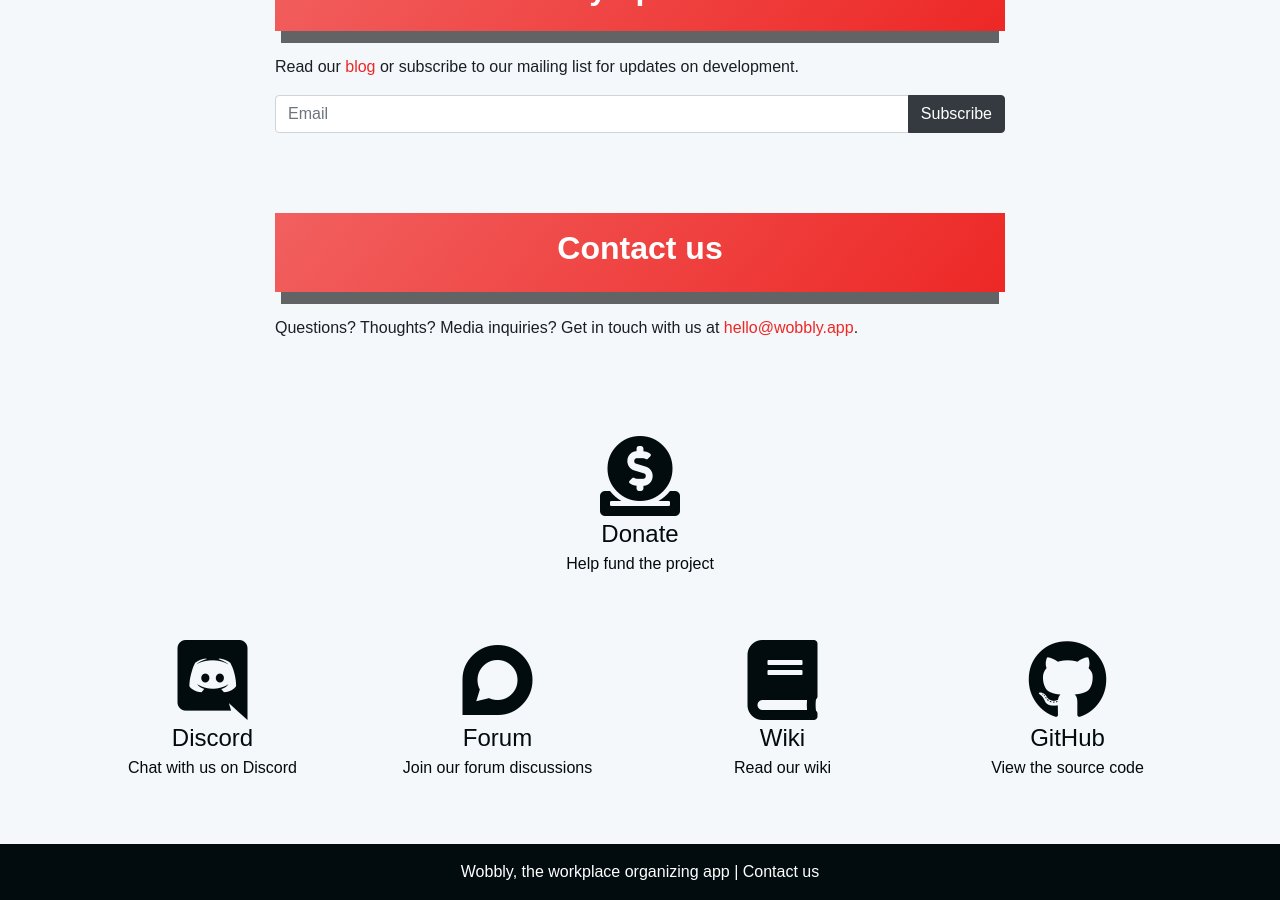
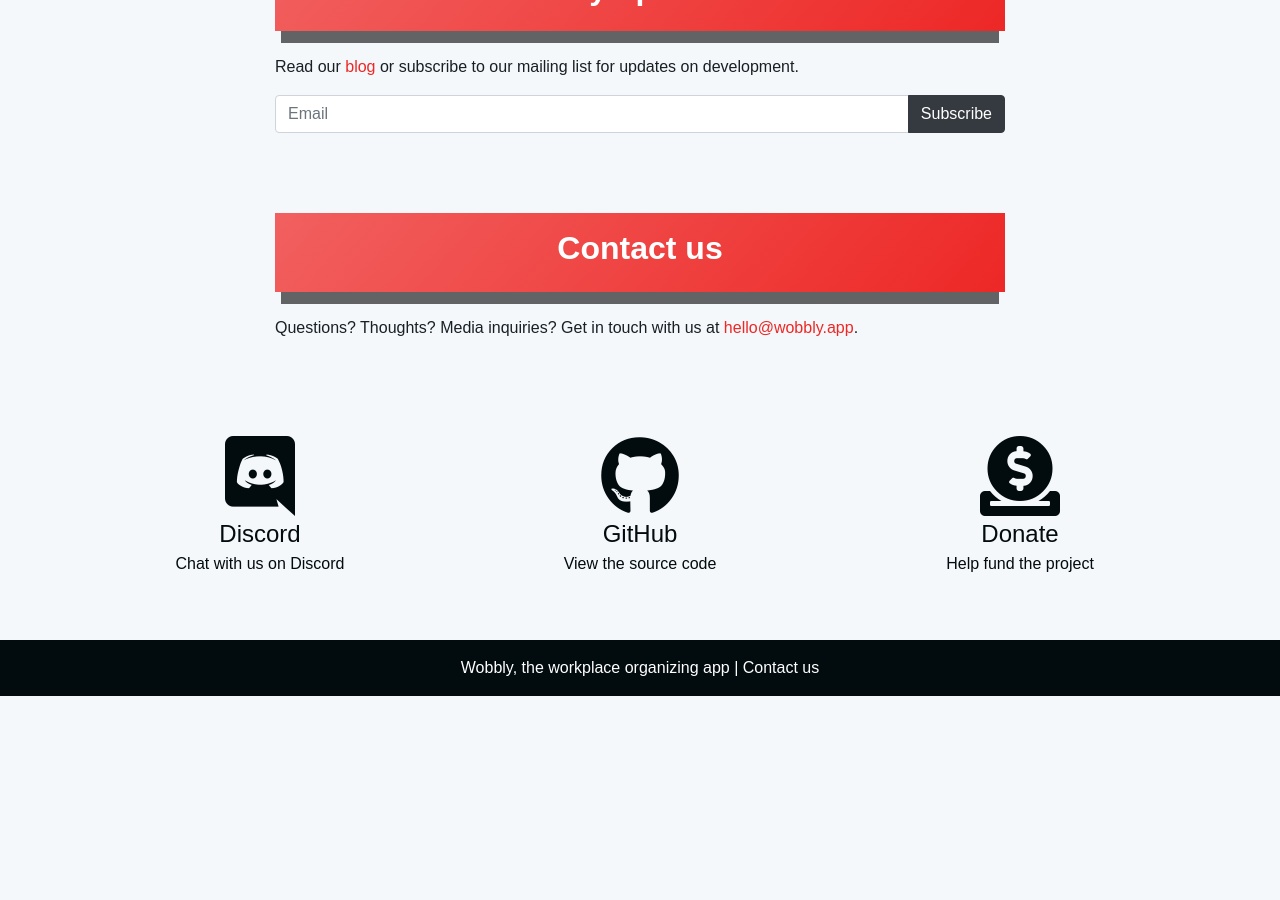
Before and after one commit to Wobbly-App/wobbly.app, a Jekyll site: the page built from index.html, in a window 1280 px wide and 900 px high, scrolled down 1363 px. Built offline with Jekyll 4.4.1, drawn with Linux system fonts in a browser that asks for light colours; some web fonts are replaced; comment, search, counter and statistics services are not loaded; after the commit the page ends 2059 px from its top, so only the background shows below that.

Commit message:
simplify links

```diff
--- a/_includes/header.html
+++ b/_includes/header.html
@@ -67,6 +67,9 @@
           </ul>
           <ul class="navbar-nav">
             <li class="nav-item">
+              <a class="nav-link" href="{{ site.discord_link }}"><i class="fab fa-discord"></i> Discord</a>
+            </li>
+            <li class="nav-item">
               <a class="nav-link" href="{{ site.github_link }}"><i class="fab fa-github"></i> GitHub</a>
             </li>
             <li class="nav-item">
--- a/index.html
+++ b/index.html
@@ -24,7 +24,21 @@ title: 21st century workers' power
 
   <div class="frontpage-links">
     <div class="row">
-      <div class="col text-center frontpage-link">
+      <div class="col-sm-4 text-center frontpage-link">
+        <a href="{{ site.discord_link }}">
+          <i class="fab fa-discord fa-5x"></i>
+          <span class="frontpage-link-title">Discord</span>
+          <p>Chat with us on Discord</p>
+        </a>
+      </div>
+      <div class="col-sm-4 text-center frontpage-link">
+        <a href="{{ site.github_link }}">
+          <i class="fab fa-github fa-5x"></i>
+          <span class="frontpage-link-title">GitHub</span>
+          <p>View the source code</p>
+        </a>
+      </div>
+      <div class="col-sm-4 text-center frontpage-link">
         <a href="{{ site.donate_link }}">
           <i class="fas fa-donate fa-5x"></i>
           <span class="frontpage-link-title">Donate</span>
@@ -32,35 +46,5 @@ title: 21st century workers' power
         </a>
       </div>
     </div>
-    <div class="row">
-      <div class="col-sm-3 text-center frontpage-link">
-        <a href="{{ site.discord_link }}">
-          <i class="fab fa-discord fa-5x"></i>
-          <span class="frontpage-link-title">Discord</span>
-          <p>Chat with us on Discord</p>
-        </a>
-      </div>
-      <div class="col-sm-3 text-center frontpage-link">
-        <a href="{{ site.forum_link }}">
-          <i class="fab fa-discourse fa-5x"></i>
-          <span class="frontpage-link-title">Forum</span>
-          <p>Join our forum discussions</p>
-        </a>
-      </div>
-      <div class="col-sm-3 text-center frontpage-link">
-        <a href="{{ site.wiki_link }}">
-          <i class="fas fa-book fa-5x"></i>
-          <span class="frontpage-link-title">Wiki</span>
-          <p>Read our wiki</p>
-        </a>
-      </div>
-      <div class="col-sm-3 text-center frontpage-link">
-        <a href="{{ site.github_link }}">
-          <i class="fab fa-github fa-5x"></i>
-          <span class="frontpage-link-title">GitHub</span>
-          <p>View the source code</p>
-        </a>
-      </div>
-    </div>
   </div>
 </div>
```
